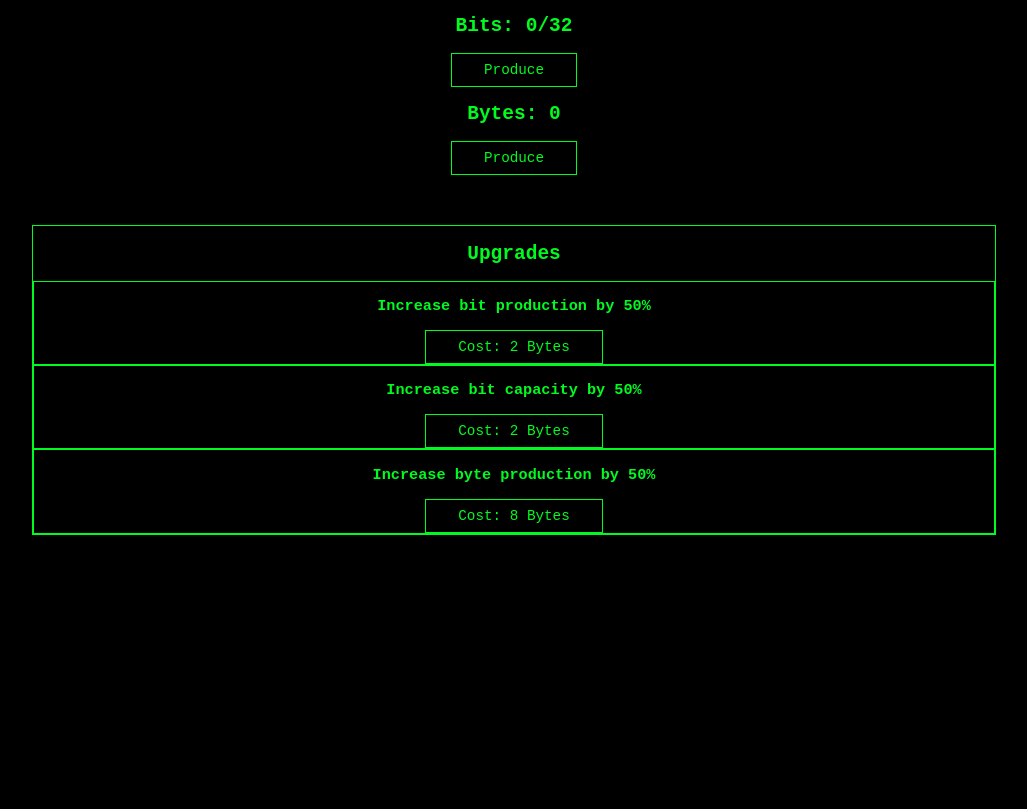
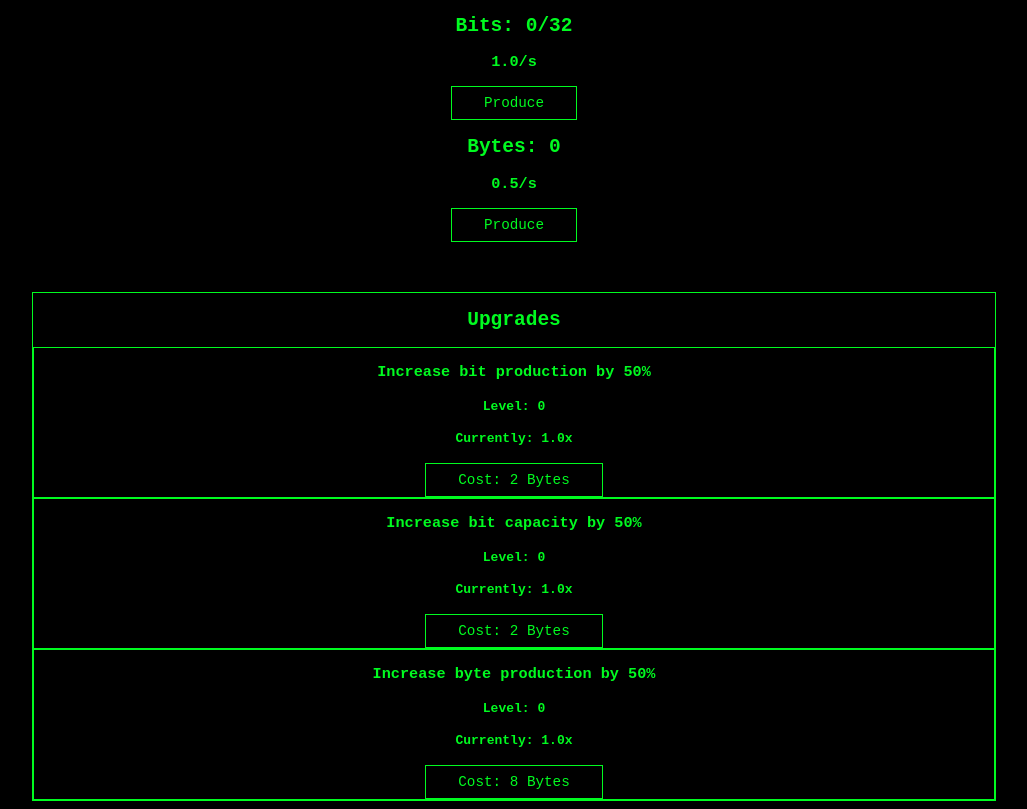
Before and after one commit to GithubCoder2021/Productive-Data-Recomputed, a plain HTML site: page index.html in a window 1280 px wide. Shown: the part 50-859 px from the top of the page, without its empty margins (126-1153 px from the left). Before the commit the page ends 800 px from the top, so only its background shows below. Drawn offline with Linux system fonts and the light colour scheme.

Commit message:
Update index.html

```diff
--- a/index.html
+++ b/index.html
@@ -9,8 +9,10 @@
 <center>
 <h1>Productive Data: Re-Computed</h1>
 <h2>Bits: <span id="bit">0/32</span></h2>
+<h3><span id="bps">1</span>/s</h3>
 <button onclick="produceBits()"><span id="bits">Produce</span></button>
 <h2>Bytes: <span id="byte">0</span></h2>
+<h3><span id="byps">0.5</span>/s</h3>
 <button onclick="produceBytes()"><span id="bytes">Produce</span></button>
 </center>
 <center>
@@ -19,15 +21,21 @@
 
 <div class="upgrade">
  <h3>Increase bit production by 50%</h3>
+ <h4>Level: <span id="level1">0</span></h4>
+ <h4>Currently: <span id="effect1">1.0</span>x</h4>
  <button onclick="buyUpg1()">Cost: <span id="upg1">2</span> Bytes</button>
 </div>
 
 <div class="upgrade">
  <h3>Increase bit capacity by 50%</h3>
+ <h4>Level: <span id="level2">0</span></h4>
+ <h4>Currently: <span id="effect2">1.0</span>x</h4>
  <button onclick="buyUpg2()">Cost: <span id="upg2">2</span> Bytes</button>
 </div>
 <div class="upgrade">
  <h3>Increase byte production by 50%</h3>
+ <h4>Level: <span id="level3">0</span></h4>
+ <h4>Currently: <span id="effect3">1.0</span>x</h4>
  <button onclick="buyUpg3()">Cost: <span id="upg3">8</span> Bytes</button>
 </div>
 </div>
```
